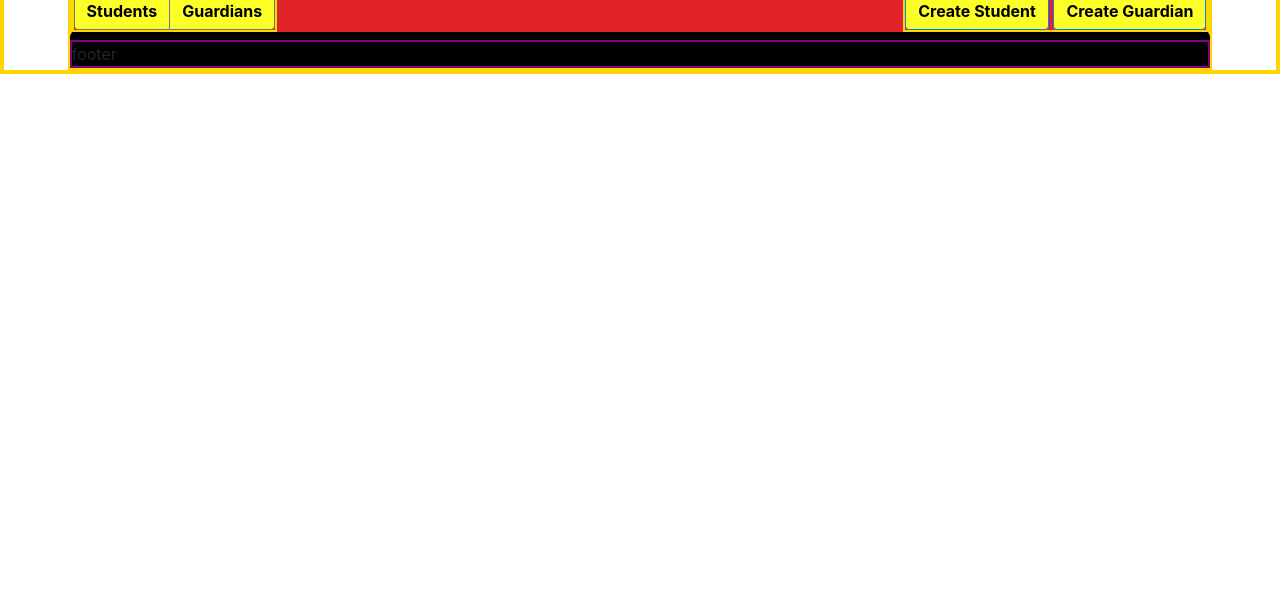
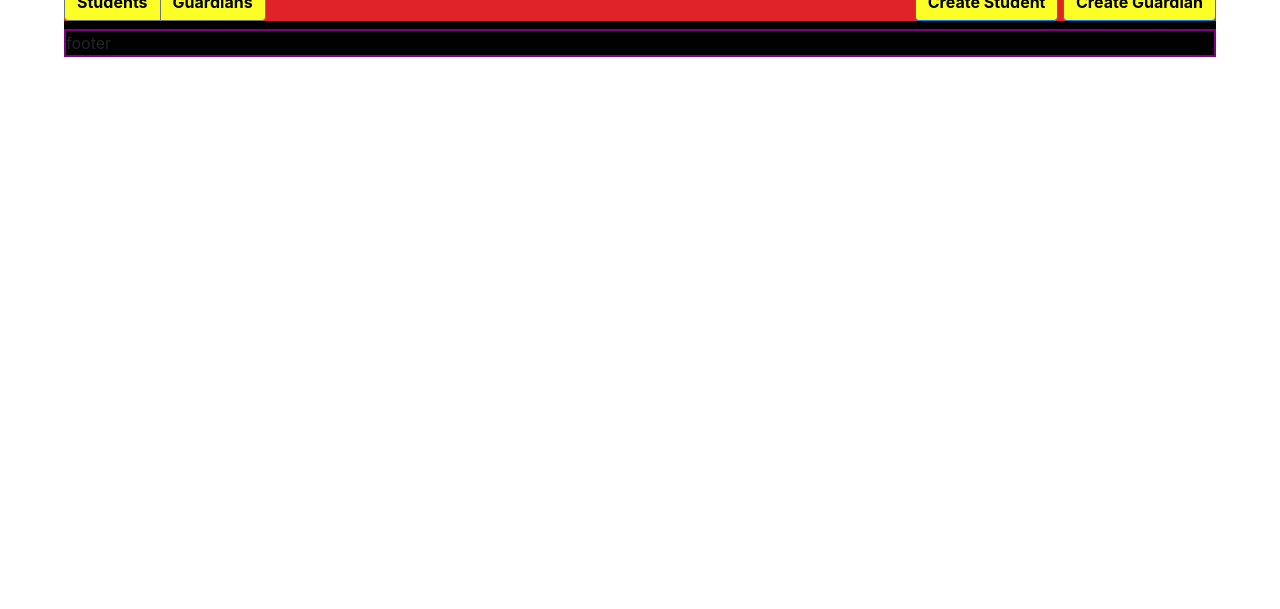
Before and after one commit to RosmaryFC/project-2-frontend, a plain HTML site: page index.html in a window 1280 px wide. Shown: the part 191-800 px from the top of the page. Drawn offline with nearby package versions, Linux system fonts and the light colour scheme; no server answers.

Commit message:
update styles

```diff
--- a/styles/style.css
+++ b/styles/style.css
@@ -1,5 +1,4 @@
 * {
-    border: 2px solid gold;
 }
 
 :root {
@@ -118,6 +117,8 @@ main {
         width: 30%
     }
 
+
+
 }
 
 
```
